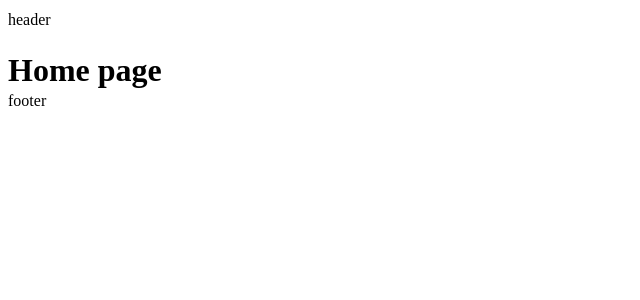
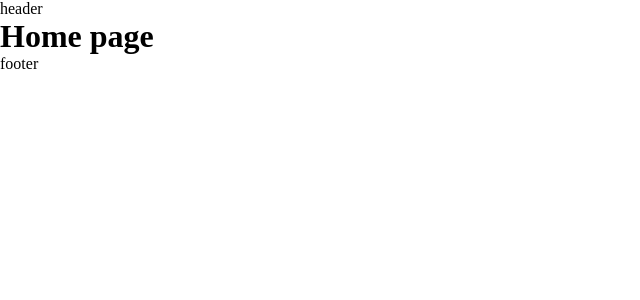
Before and after one commit to yuto-miyahara/portfolio, a Nuxt app: page / in a window 1280 px wide. Shown: the top 300 px of the page, without its empty margins (0-640 px from the left). Built offline with nearby package versions, Linux system fonts and the light colour scheme.

Commit message:
リセットCSSを必要なものだけapp.vueに記載する形式に変更

```diff
--- a/app.vue
+++ b/app.vue
@@ -5,5 +5,28 @@
 </template>
 
 <style lang="scss">
-@use "/assets/reset";
+//////////////////////////////
+// Style Reset
+//////////////////////////////
+*,
+*:before,
+*:after {
+  box-sizing: border-box;
+  padding: unset;
+  margin: unset;
+}
+
+html {
+  -moz-text-size-adjust: none;
+  -webkit-text-size-adjust: none;
+  text-size-adjust: none;
+}
+
+input,
+textarea,
+select,
+button {
+  font-family: inherit;
+  font-size: inherit;
+}
 </style>
--- /dev/null
+++ b/assets/_reset_.scss
@@ -0,0 +1,77 @@
+///////////////////////////////
+// A (more) Modern CSS Reset //
+///////////////////////////////
+
+/* Box sizing rules */
+*,
+*::before,
+*::after {
+  box-sizing: border-box;
+}
+
+/* Prevent font size inflation */
+html {
+  -moz-text-size-adjust: none;
+  -webkit-text-size-adjust: none;
+  text-size-adjust: none;
+}
+
+/* Remove default margin in favour of better control in authored CSS */
+body, h1, h2, h3, h4, p,
+figure, blockquote, dl, dd {
+  margin-block-end: 0;
+}
+
+/* Remove list styles on ul, ol elements with a list role, which suggests default styling will be removed */
+ul[role='list'],
+ol[role='list'] {
+  list-style: none;
+}
+
+/* Set core body defaults */
+body {
+  min-height: 100vh;
+  line-height: 1.5;
+}
+
+/* Set shorter line heights on headings and interactive elements */
+h1, h2, h3, h4,
+button, input, label {
+  line-height: 1.1;
+}
+
+/* Balance text wrapping on headings */
+h1, h2,
+h3, h4 {
+  text-wrap: balance;
+}
+
+/* A elements that don't have a class get default styles */
+a:not([class]) {
+  text-decoration-skip-ink: auto;
+  color: currentColor;
+}
+
+/* Make images easier to work with */
+img,
+picture {
+  max-width: 100%;
+  display: block;
+}
+
+/* Inherit fonts for inputs and buttons */
+input, button,
+textarea, select {
+  font-family: inherit;
+  font-size: inherit;
+}
+
+/* Make sure textareas without a rows attribute are not tiny */
+textarea:not([rows]) {
+  min-height: 10em;
+}
+
+/* Anything that has been anchored to should have extra scroll margin */
+:target {
+  scroll-margin-block: 5ex;
+}
```
